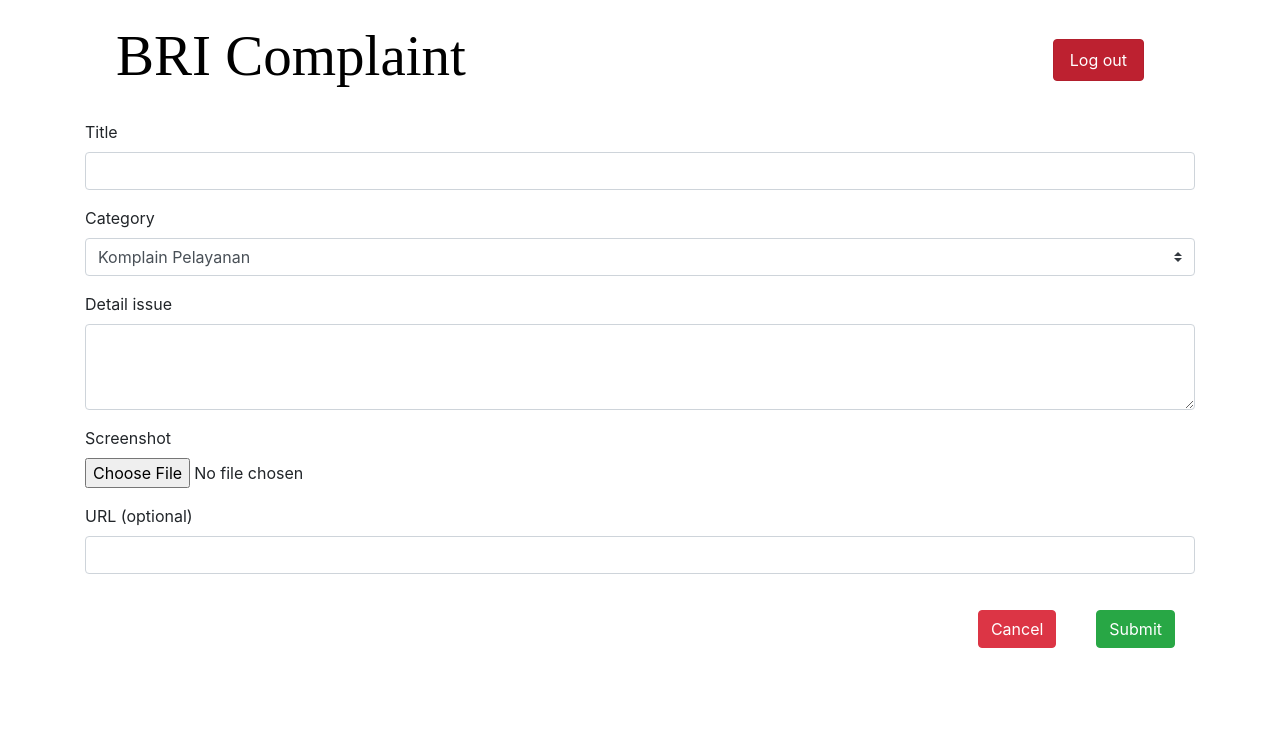
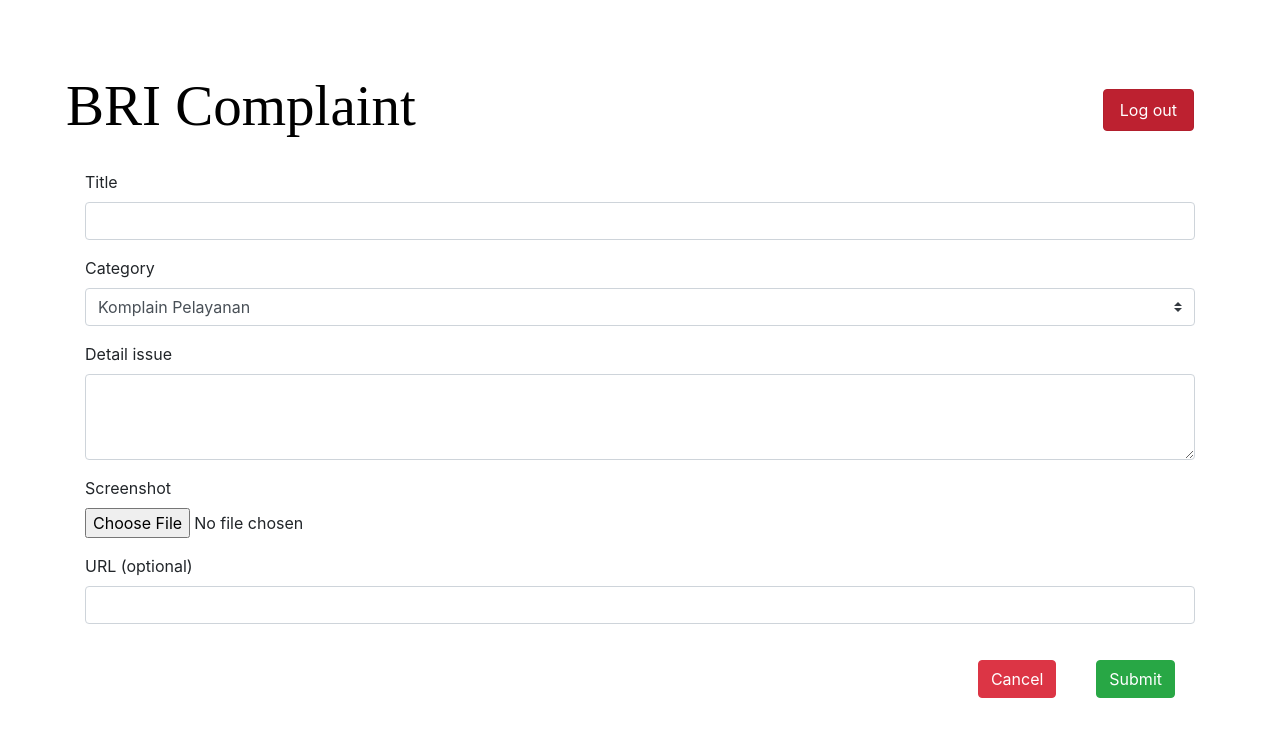
Before and after one commit to robbanimustofa/Bri_Complaint, a React (Create React App) app: page / in a window 1280 px wide. Shown: the top 736 px of the page. Built offline with nearby package versions, Linux system fonts and the light colour scheme.

Commit message:
fixed navbar

```diff
--- a/src/page/customer/InitTicket.js
+++ b/src/page/customer/InitTicket.js
@@ -5,9 +5,9 @@
 class InitTicket extends Component {
     render() {
         return (
-            <div className="container">
+            <div style={{margin:"50px"}}>
                 <Navbar />
-                <Form>
+                <Form className="container">
                     <Form.Group>
                         <Form.Label>Title</Form.Label>
                         <Form.Control type="text" required/>
--- a/src/page/customer/Navbar.js
+++ b/src/page/customer/Navbar.js
@@ -1,18 +1,20 @@
 import React from 'react'
 
 const Navbar = () => {
-    return(
+    return (
         <div className="navbar">
-            <div className="container">
+            <div>
                 <h1 className="navbar-brand font-goldman font-57">BRI Complaint</h1>
+            </div>
+            <div>
                 <ul className="nav justify-content-end">
-                    <li className="nav-item">
-                        <a href="#" className="nav-link active btn btn-danger bg-btn">Log out</a>
+                    <li className="nav nav-item">
+                        <a href="#" className="nav nav-link active btn btn-danger bg-btn">Log out</a>
                     </li>
                 </ul>
             </div>
         </div>
     )
-};
+}
 
 export default Navbar;
```
